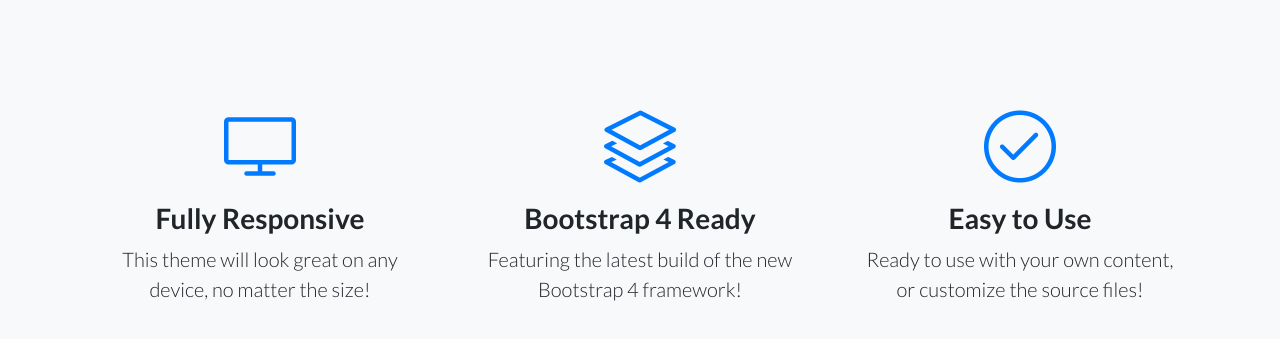
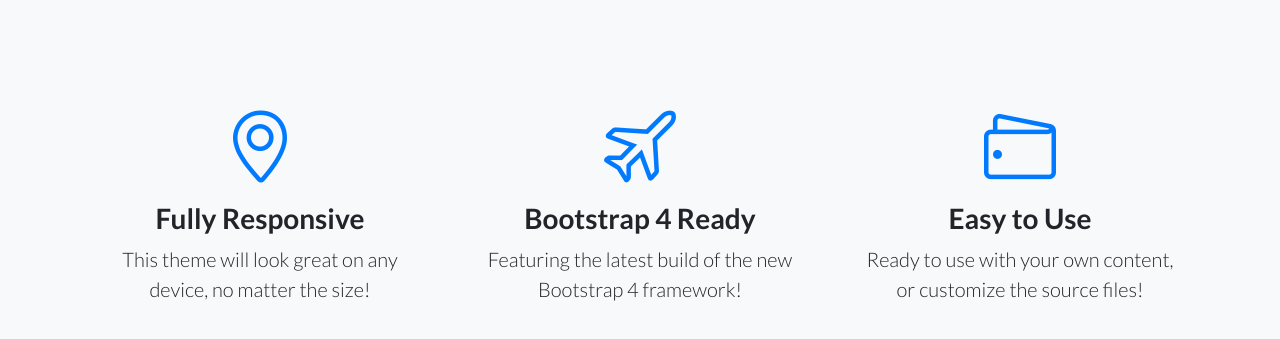
Before and after one commit to aeroposto/aeroposto.github.io, a website: page index.html in a window 1280 px wide. Shown: the part 673-1012 px from the top of the page. Drawn offline with Linux system fonts and the light colour scheme.

Commit message:
Update pins

```diff
--- a/index.html
+++ b/index.html
@@ -64,7 +64,7 @@
         <div class="col-lg-4">
           <div class="features-icons-item mx-auto mb-5 mb-lg-0 mb-lg-3">
             <div class="features-icons-icon d-flex">
-              <i class="icon-screen-desktop m-auto text-primary"></i>
+              <i class="icon-location-pin m-auto text-primary"></i>
             </div>
             <h3>Fully Responsive</h3>
             <p class="lead mb-0">This theme will look great on any device, no matter the size!</p>
@@ -73,7 +73,7 @@
         <div class="col-lg-4">
           <div class="features-icons-item mx-auto mb-5 mb-lg-0 mb-lg-3">
             <div class="features-icons-icon d-flex">
-              <i class="icon-layers m-auto text-primary"></i>
+              <i class="icon-plane m-auto text-primary"></i>
             </div>
             <h3>Bootstrap 4 Ready</h3>
             <p class="lead mb-0">Featuring the latest build of the new Bootstrap 4 framework!</p>
@@ -82,7 +82,7 @@
         <div class="col-lg-4">
           <div class="features-icons-item mx-auto mb-0 mb-lg-3">
             <div class="features-icons-icon d-flex">
-              <i class="icon-check m-auto text-primary"></i>
+              <i class="icon-wallet m-auto text-primary"></i>
             </div>
             <h3>Easy to Use</h3>
             <p class="lead mb-0">Ready to use with your own content, or customize the source files!</p>
```
